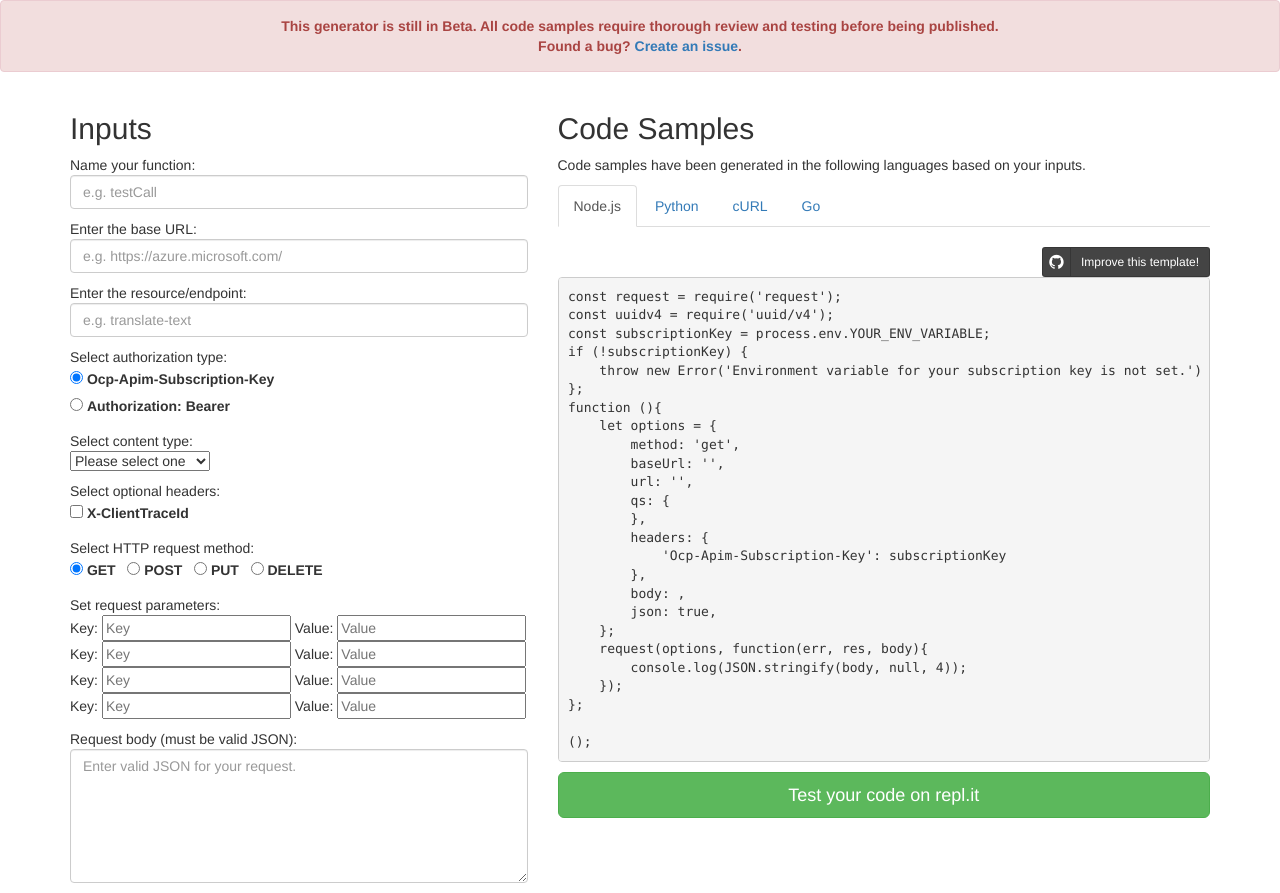
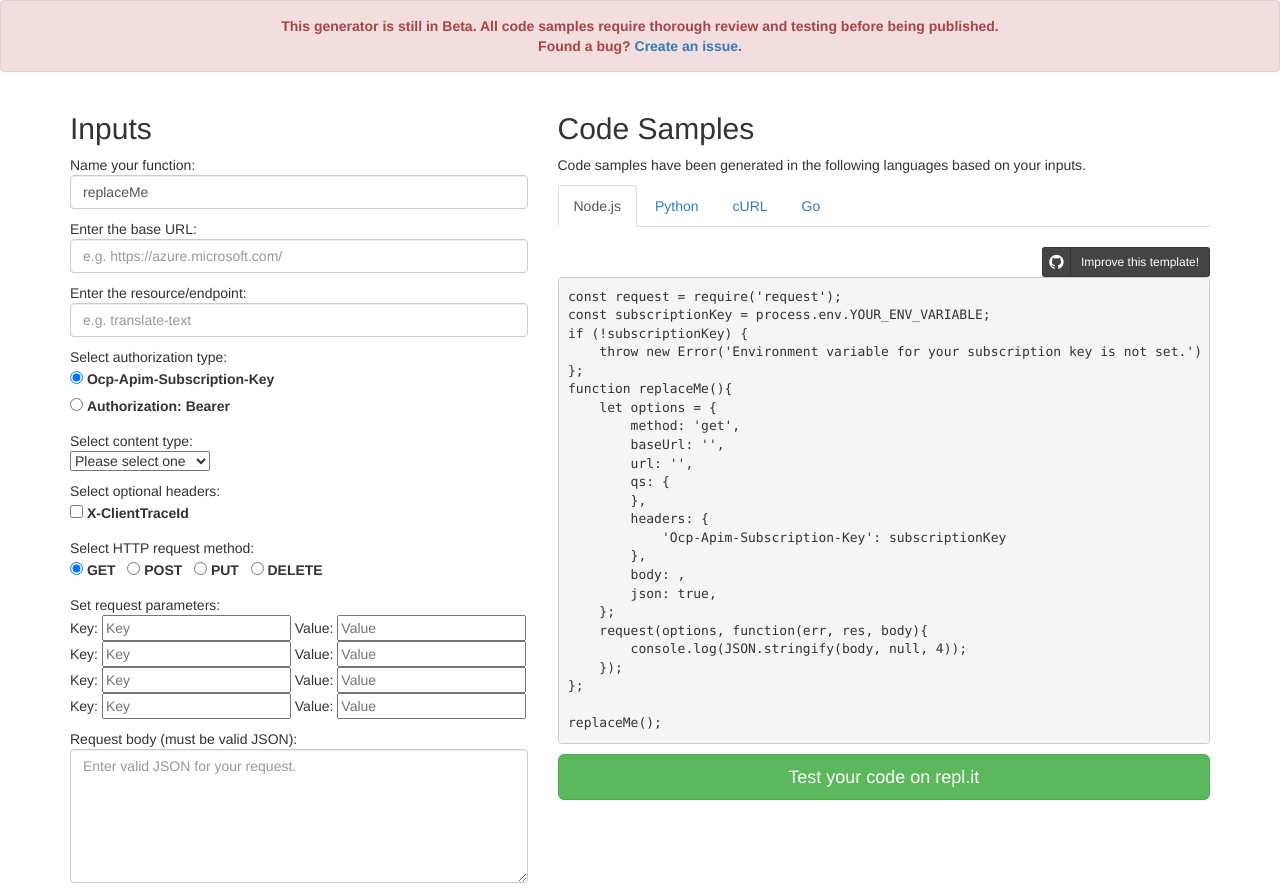
Before and after one commit to erhopf/REST-templates, a plain HTML site: page index.html in a window 1280 px wide. Drawn offline with nearby package versions, Linux system fonts and the light colour scheme.

Commit message:
Fixing up some rendering nice to haves.

```diff
--- a/index.html
+++ b/index.html
@@ -72,8 +72,7 @@
             <a href="https://github.com/erhopf/REST-templates/edit/master/Node/restTemplate.js" target="_blank" class="btn btn-social btn-sm btn-github">
               <span class="fa fa-github"></span> Improve this template!
             </a></div>
-            <pre>const request = require('request');
-const uuidv4 = require('uuid/v4');
+            <pre>const request = require('request');<span v-if="optionalHeaders.includes('xClientTraceId')"><br/>const uuidv4 = require('uuid/v4');</span>
 const subscriptionKey = process.env.YOUR_ENV_VARIABLE;
 if (!subscriptionKey) {
     throw new Error('Environment variable for your subscription key is not set.')
@@ -104,7 +103,7 @@ function {{ functionName }}(){
             <a href="https://github.com/erhopf/REST-templates/edit/master/Python/restTemplate.py" target="_blank" class="btn btn-social btn-sm btn-github">
               <span class="fa fa-github"></span> Improve this template!
             </a></div>
-            <pre>import os, requests, uuid, json
+            <pre>import os, requests, <span v-if="optionalHeaders.includes('xClientTraceId')">uuid,</span> json
 
 if 'NAME_OF_YOUR_ENV_VARIABLE' in os.environ:
     subscriptionKey = os.environ['NAME_OF_YOUR_ENV_VARIABLE']
--- a/js/script.js
+++ b/js/script.js
@@ -4,7 +4,7 @@ var app = new Vue({
     this.onloadAlert()
   },
   data: {
-    functionName: '',
+    functionName: 'replaceMe',
     baseURL: '',
     resource: '',
     jsonBody: '',
```
